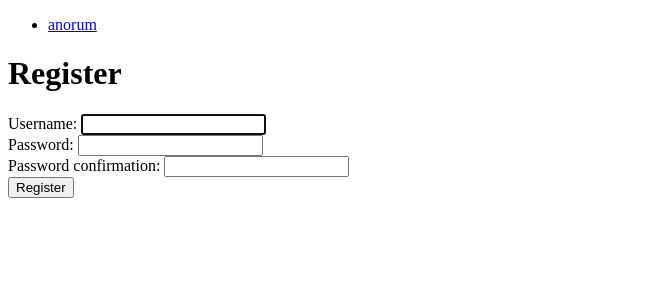
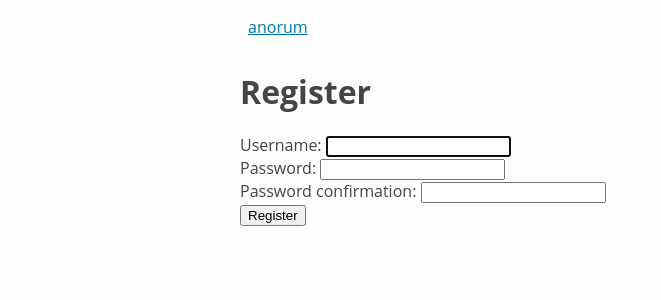
Before and after one commit to archwheeler/anorum, a Django app: page /register/ in a window 1280 px wide. Shown: the top 300 px of the page, without its empty margins (0-661 px from the left). Run offline with Django 4.2, Linux system fonts and the light colour scheme.

Commit message:
Style website

```diff
--- a/main/static/style.css
+++ b/main/static/style.css
@@ -0,0 +1,107 @@
+:root {
+    --anorum-blue: #07a;
+    --anorum-light-blue: #00a6ed;
+
+    --anorum-separation-medium: 15px;
+    --anorum-separation-large: 25px;
+  }
+
+html {
+    background-color: #fefefe;
+}
+
+body {
+    font-family: "Open Sans", Arial;
+    color: #454545;
+    font-size: 1em;
+    margin: 2em auto;
+    margin-top: 0;
+    max-width: 800px;
+    padding: 1em;
+}
+
+a {
+    color: var(--anorum-blue);
+}
+
+nav {
+    margin-bottom: 2em;
+    overflow: auto;
+}
+
+nav ul {
+    list-style: none;
+    padding: 0;
+    text-align: center;
+}
+
+nav ul li {
+    display: inline;
+}
+
+nav a {
+    margin: 0.5rem;
+}
+
+textarea {
+    width: 100%;
+    resize: none;
+    font-family: "Open Sans", Arial;
+    font-size: 1em;
+    padding: 15px;
+    box-sizing: border-box;
+    border: 2px solid #bdbdbd;
+    border-radius: 6px;
+    outline: none;
+}
+
+.anorum-button {
+    width: 100%;
+    background-color: var(--anorum-blue);
+    border: none;
+    color: white;
+    padding: 16px 32px;
+    text-decoration: none;
+    font-weight: bold;
+    margin: 4px 2px;
+    cursor: pointer;
+}
+
+.vertical-separation-medium {
+    margin-bottom: var(--anorum-separation-medium);
+}
+
+.vertical-separation-large {
+    margin-bottom: var(--anorum-separation-large);
+}
+
+.post-container {
+    border: 3px solid var(--anorum-blue);
+    border-radius: 10px;
+}
+
+.post-header {
+    background-color: var(--anorum-blue);
+    color: white;
+    font-weight: bold;
+    padding: 1px 15px;
+    overflow: auto;
+}
+
+.post-content {
+    padding: 5px 10px;
+    overflow-wrap: break-word;
+}
+
+.float-left {
+    float: left;
+}
+
+.float-right {
+    float: right;
+}
+
+/* For desktop */
+@media only screen and (min-width: 600px) {
+
+}
--- a/main/templates/base.html
+++ b/main/templates/base.html
@@ -9,17 +9,17 @@
 
     <body>
         <nav>
-            <ul>
-                <li><a href="{% url 'index' %}">anorum</a></li>
-            </ul>
+            <div class="float-left">
+                <a href="{% url 'index' %}">anorum</a>
+            </div>
             {% if not view.kwargs.hide_navbar_account %}
-            <ul>
+            <div class="float-right">
                 {% if user.is_authenticated %}
-                <li><a href="{% url 'account' %}">{{ user.username }}</a></li>
+                <a href="{% url 'account' %}">{{ user.username }}</a>
                 {% else %}
-                <li><a href="{% url 'login' %}">Log in</a></li>
+                <a href="{% url 'login' %}">Log in</a>
                 {% endif %}
-            </ul>
+            </div>
             {% endif %}
         </nav>
 
--- a/main/templates/main/create_post.html
+++ b/main/templates/main/create_post.html
@@ -13,7 +13,7 @@
             {{ form.body.errors }}
             {{ form.body }}
         </div>
-        <input type="submit" value="Create">
+        <input type="submit" value="Create" class="anorum-button">
     </form>
 </main>
 {% endblock %}
--- a/main/templates/registration/account.html
+++ b/main/templates/registration/account.html
@@ -4,7 +4,9 @@
 
 {% block content %}
 <main>
+    <h1>{{ user.username}}</h1>
     <a href="{% url 'password_change' %}">Change password</a>
+    <br><br>
     <a href="{% url 'logout' %}">Log out</a>
 </main>
 {% endblock %}
```
Also changed, not shown: main/templates/main/forum.html (+21 -10 lines), main/templates/main/post.html (+26 -6 lines).
